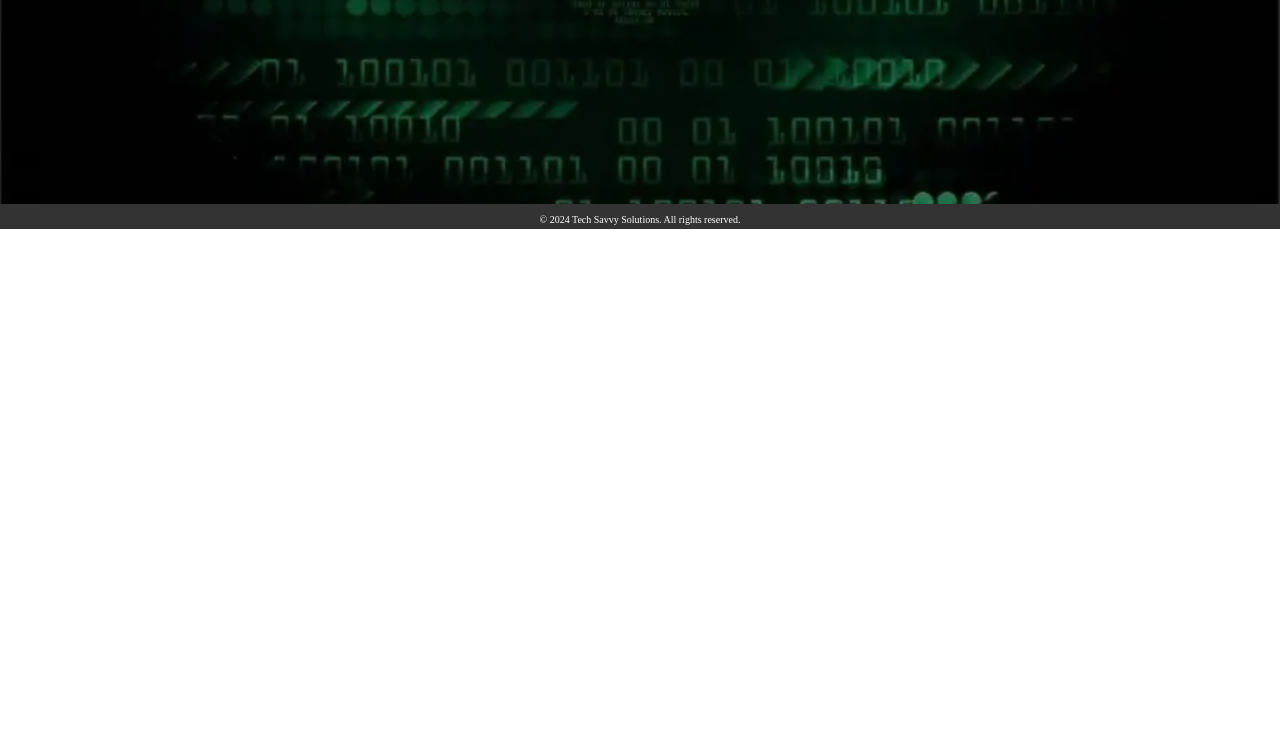
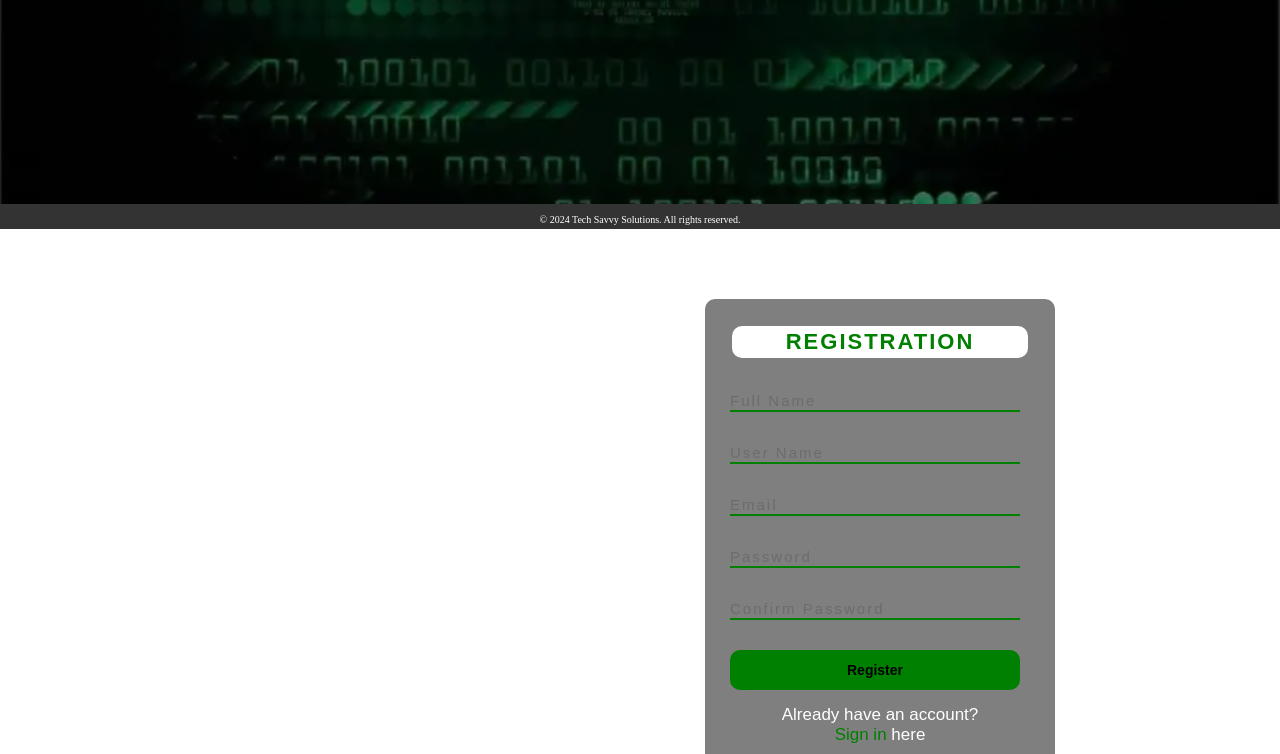
Before and after one commit to SolomonNatabona/ProDev-website, a plain HTML site: page Register.html in a window 1280 px wide. Shown: the part 571-1325 px from the top of the page. Before the commit the page ends 800 px from the top, so only its background shows below. Drawn offline with nearby package versions, Linux system fonts and the light colour scheme.

Commit message:
Update index.css

```diff
--- a/index.css
+++ b/index.css
@@ -330,7 +330,7 @@
 .reg-form{
     position: absolute;
     background: linear-gradient(to top, rgba(0,0,0,0.5)50%,rgba(0,0,0,0.5)50%);
-    top: 70%;
+    margin-top: 70%;
     left: 70%;
     transform: translate(-50%, -50%);
     width: 300px;
```
